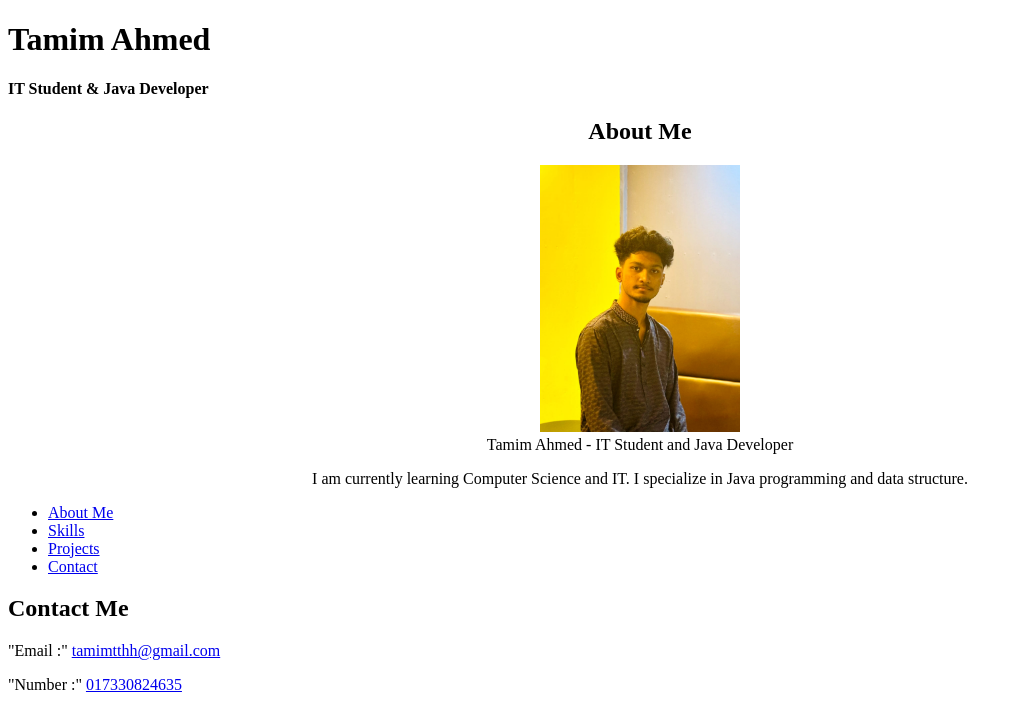
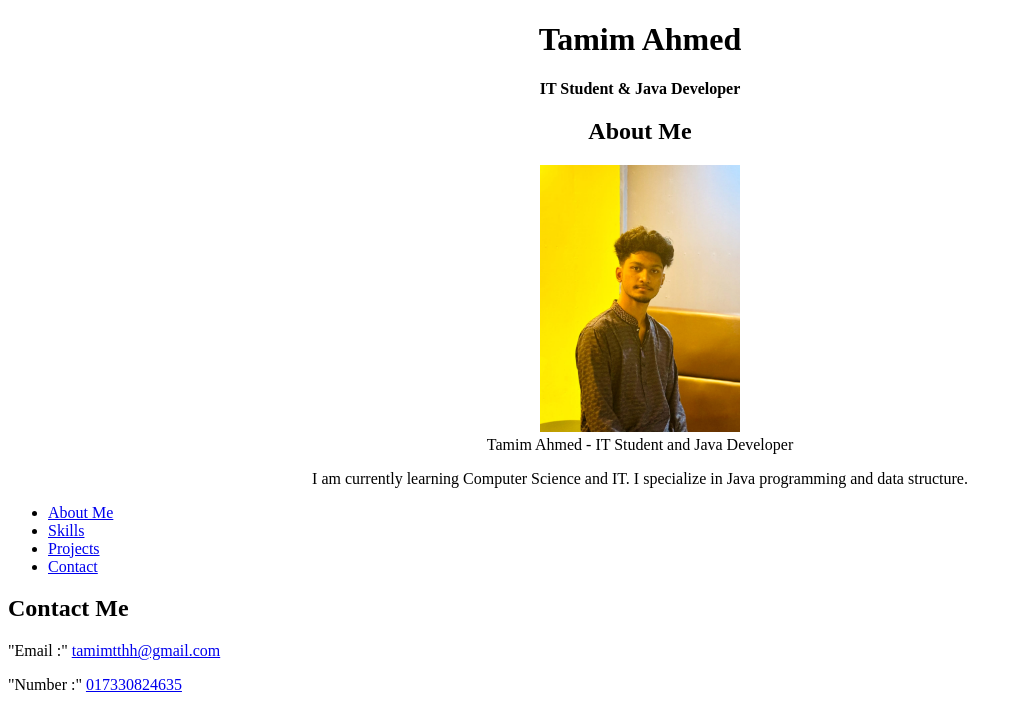
Before and after one commit to mimat-0/mimat-0.github.io, a plain HTML site: page index.html in a window 1280 px wide. Shown: the whole page, without its empty margins (0-1022 px from the left). Drawn offline with Linux system fonts and the light colour scheme.

Commit message:
Update index.html

```diff
--- a/index.html
+++ b/index.html
@@ -12,8 +12,8 @@
 </head>
 <body>
     <header>
-        <h1>Tamim Ahmed</h1>
-        <p><strong>IT Student & Java Developer</strong></p>
+        <h1 align="center">Tamim Ahmed</h1>
+        <p align="center"><strong>IT Student & Java Developer</strong></p>
 
         <section id="about">
     <h2 align="center">About Me</h2>
@@ -33,7 +33,6 @@
                 <li><a href="#projects">Projects</a></li>
                 <li><a href="#contact">Contact</a></li>
             </ul>
-        </nav>
     </header>
     <footer>
          <section id="contact-me">
```
